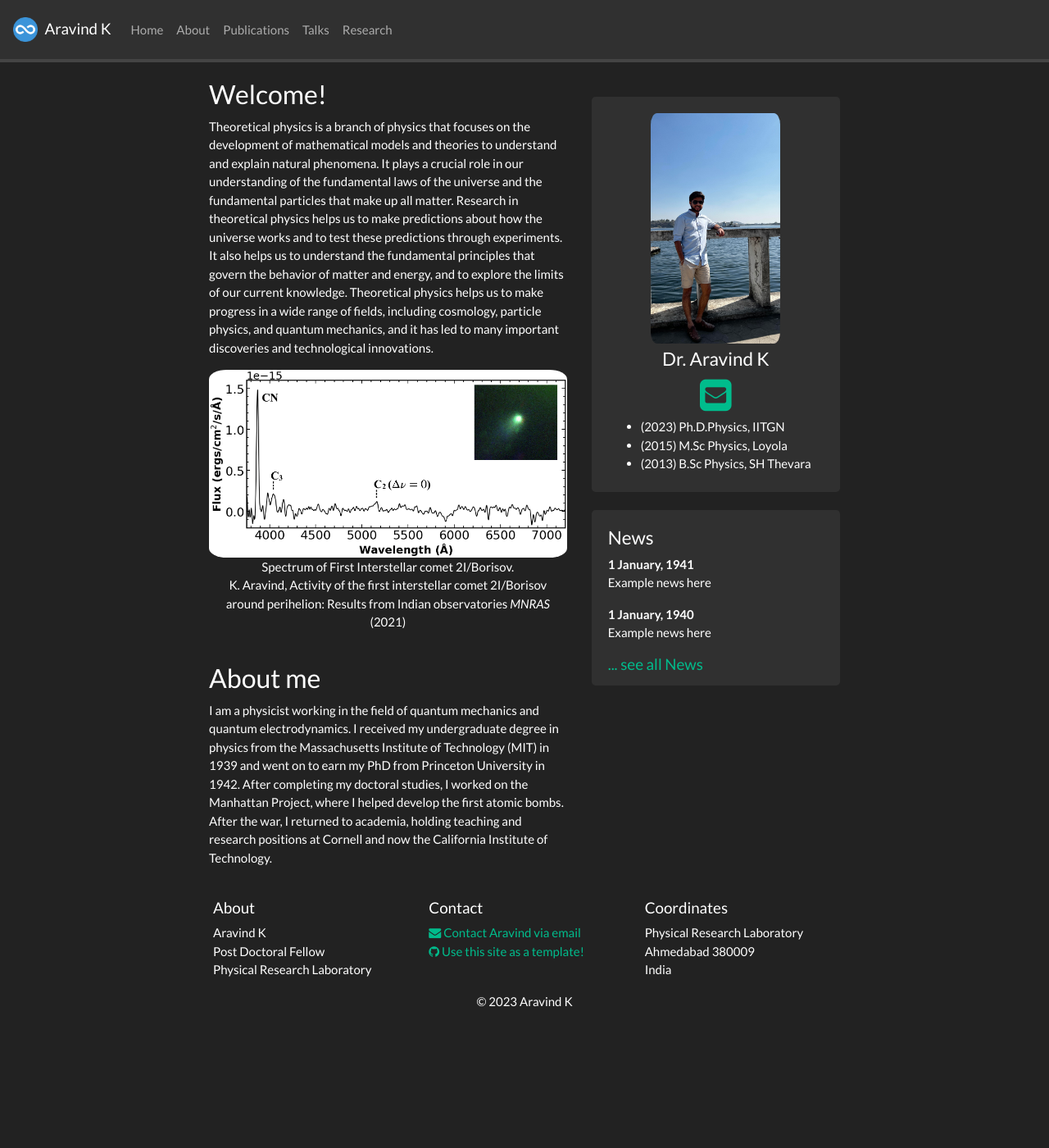
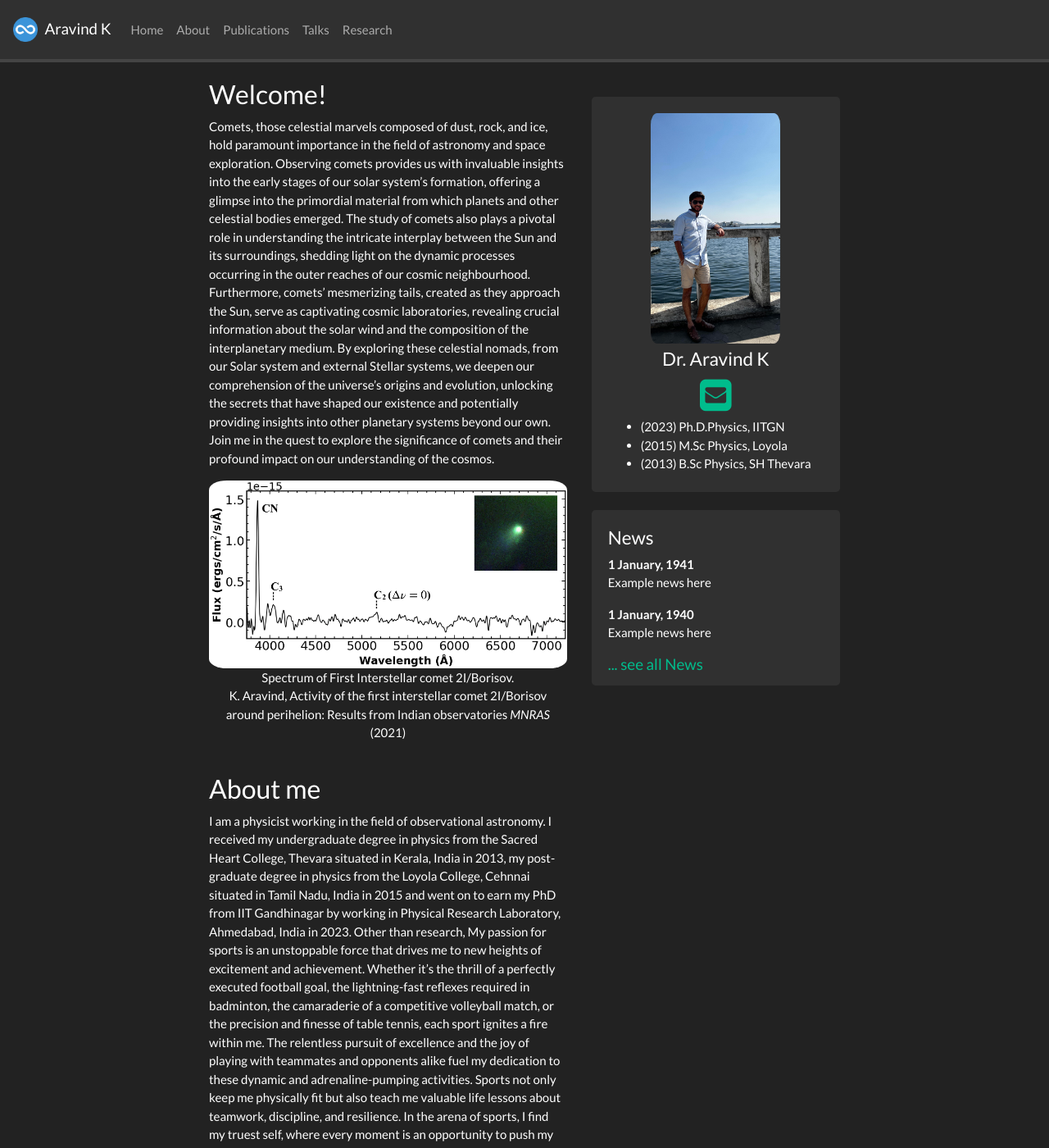
Before and after one commit to DrAravind1192/DrAravind1192.github.io, a Jekyll site: the page built from _pages/home.md, in a window 1280 px wide and 1400 px high. Shown: the whole window at 82% size. Built offline with Jekyll 4.4.1, drawn with Linux system fonts in a browser that asks for light colours; nearby versions of some CDN libraries; a style sheet for code colours, icons or effects is not loaded; some of the changed text lies outside the part shown.

Commit message:
Update home.md

```diff
--- a/_pages/home.md
+++ b/_pages/home.md
@@ -7,11 +7,7 @@ permalink: /
 
 ### Welcome!
 
-Theoretical physics is a branch of physics that focuses on the development of mathematical models and theories to understand and explain natural phenomena.
-It plays a crucial role in our understanding of the fundamental laws of the universe and the fundamental particles that make up all matter.
-Research in theoretical physics helps us to make predictions about how the universe works and to test these predictions through experiments.
-It also helps us to understand the fundamental principles that govern the behavior of matter and energy, and to explore the limits of our current knowledge.
-Theoretical physics helps us to make progress in a wide range of fields, including cosmology, particle physics, and quantum mechanics, and it has led to many important discoveries and technological innovations.
+Comets, those celestial marvels composed of dust, rock, and ice, hold paramount importance in the field of astronomy and space exploration. Observing comets provides us with invaluable insights into the early stages of our solar system's formation, offering a glimpse into the primordial material from which planets and other celestial bodies emerged. The study of comets also plays a pivotal role in understanding the intricate interplay between the Sun and its surroundings, shedding light on the dynamic processes occurring in the outer reaches of our cosmic neighbourhood. Furthermore, comets' mesmerizing tails, created as they approach the Sun, serve as captivating cosmic laboratories, revealing crucial information about the solar wind and the composition of the interplanetary medium. By exploring these celestial nomads, from our Solar system and external Stellar systems, we deepen our comprehension of the universe's origins and evolution, unlocking the secrets that have shaped our existence and potentially providing insights into other planetary systems beyond our own. Join me in the quest to explore the significance of comets and their profound impact on our understanding of the cosmos.
 
 <div class="container">
 <div class="row">
@@ -27,7 +23,7 @@ Results from Indian observatories <i>MNRAS</i> (2021)
 
 ### About me
 
-I am a physicist working in the field of quantum mechanics and quantum electrodynamics.
-I received my undergraduate degree in physics from the Massachusetts Institute of Technology (MIT) in 1939 and went on to earn my PhD from Princeton University in 1942.
-After completing my doctoral studies, I worked on the Manhattan Project, where I helped develop the first atomic bombs.
-After the war, I returned to academia, holding teaching and research positions at Cornell and now the California Institute of Technology.
+I am a physicist working in the field of observational astronomy.
+I received my undergraduate degree in physics from the Sacred Heart College, Thevara situated in Kerala, India in 2013, my post-graduate degree in physics from the Loyola College, Cehnnai situated in Tamil Nadu, India in 2015  and went on to earn my PhD from IIT Gandhinagar by working in Physical Research Laboratory, Ahmedabad, India in 2023.
+Other than research, My passion for sports is an unstoppable force that drives me to new heights of excitement and achievement. Whether it's the thrill of a perfectly executed football goal, the lightning-fast reflexes required in badminton, the camaraderie of a competitive volleyball match, or the precision and finesse of table tennis, each sport ignites a fire within me. The relentless pursuit of excellence and the joy of playing with teammates and opponents alike fuel my dedication to these dynamic and adrenaline-pumping activities. Sports not only keep me physically fit but also teach me valuable life lessons about teamwork, discipline, and resilience. In the arena of sports, I find my truest self, where every moment is an opportunity to push my limits and embrace the spirit of sportsmanship.
+I am proficient in playing the Mrudangam, an ancient Indian percussion instrument, and well-versed in the art of yoga, nurturing a harmonious balance between rhythm and inner peace.
```
